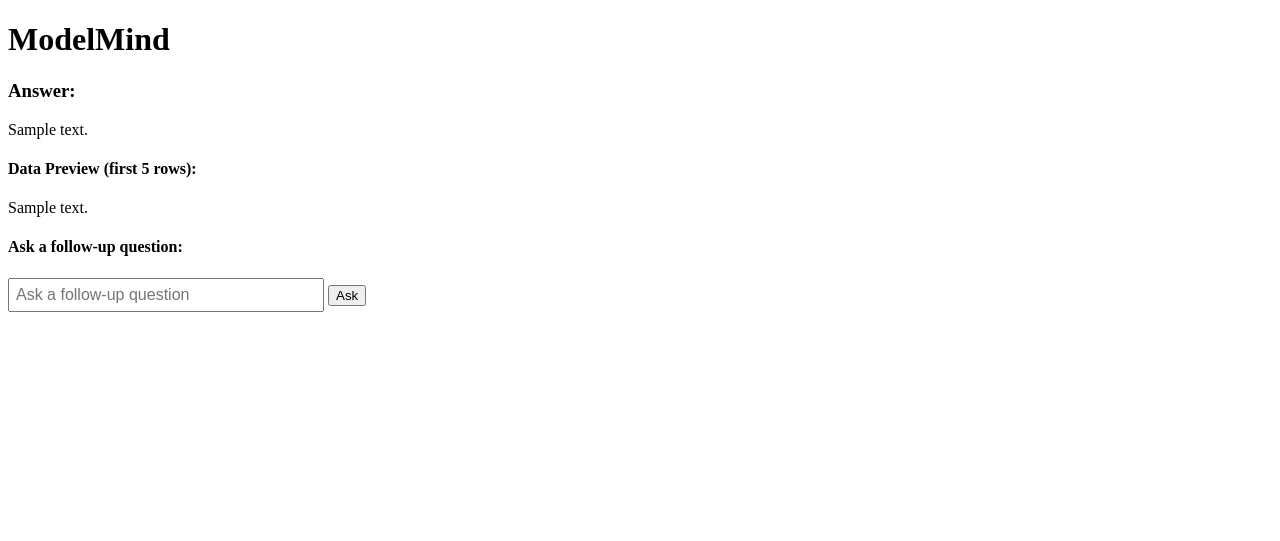
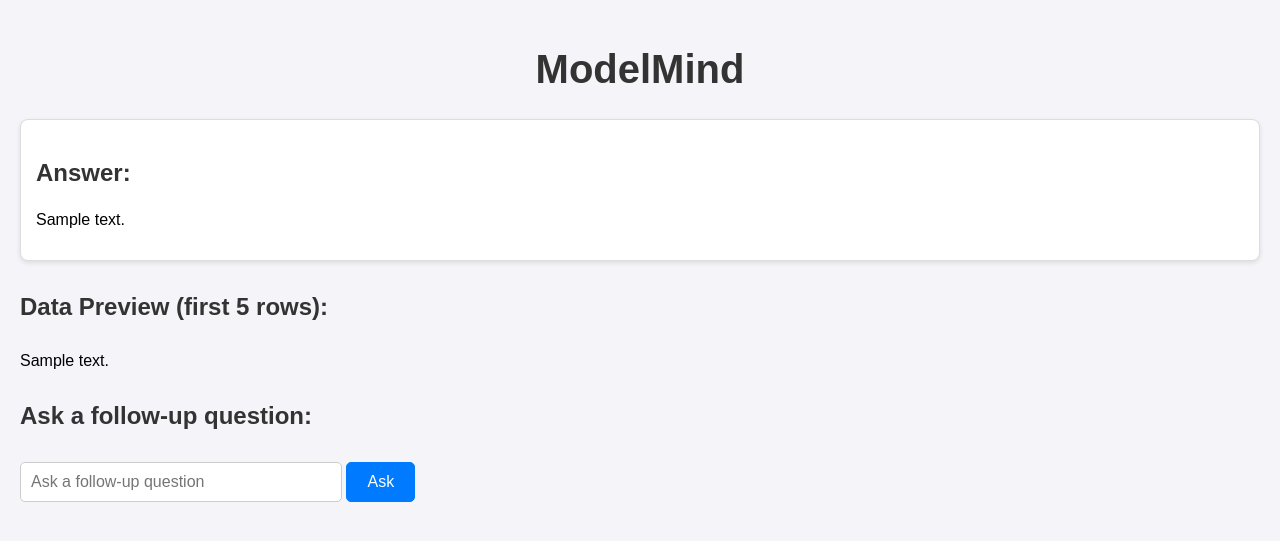
Before and after one commit to RitzCoder30/ModelMind, a Flask app: template templates/chat.html in a window 1280 px wide. Shown: the top 541 px of the page. Run offline with Flask 3, Linux system fonts and the light colour scheme; the template is opened without the code that fills it: most values are stand-ins (such as "Sample title", 1, 10 or a date in 2020).

Commit message:
Updated UI

```diff
--- a/templates/chat.html
+++ b/templates/chat.html
@@ -2,23 +2,74 @@
 <html lang="en">
 <head>
   <meta charset="UTF-8" />
+  <meta name="viewport" content="width=device-width, initial-scale=1.0">
   <title>ModelMind - Chat</title>
+  <style>
+    body {
+      font-family: Arial, sans-serif;
+      margin: 0;
+      padding: 20px;
+      background-color: #f4f4f9;
+    }
+    h1 {
+      color: #333;
+      font-size: 2.5em;
+      text-align: center;
+    }
+    h3, h4 {
+      color: #333;
+      font-size: 1.5em;
+    }
+    .answer-box {
+      background-color: #fff;
+      padding: 15px;
+      border: 1px solid #ddd;
+      border-radius: 8px;
+      margin-bottom: 20px;
+      box-shadow: 0 2px 5px rgba(0, 0, 0, 0.1);
+    }
+    input[type="text"] {
+      width: 300px;
+      padding: 10px;
+      font-size: 16px;
+      border-radius: 5px;
+      border: 1px solid #ccc;
+    }
+    input[type="submit"] {
+      padding: 10px 20px;
+      font-size: 16px;
+      border-radius: 5px;
+      border: 1px solid #007BFF;
+      background-color: #007BFF;
+      color: white;
+      cursor: pointer;
+    }
+    input[type="submit"]:hover {
+      background-color: #0056b3;
+    }
+    .data-preview {
+      margin-top: 20px;
+    }
+  </style>
 </head>
 <body>
   <h1>ModelMind</h1>
 
-  <h3>Answer:</h3>
-  <p>{{ answer }}</p>
+  <div class="answer-box">
+    <h3>Answer:</h3>
+    <p>{{ answer }}</p>
+  </div>
 
   {% if data_preview %}
-  <h4>Data Preview (first 5 rows):</h4>
-  <div>{{ data_preview | safe }}</div>
+  <div class="data-preview">
+    <h4>Data Preview (first 5 rows):</h4>
+    <div>{{ data_preview | safe }}</div>
+  </div>
   {% endif %}
 
   <h4>Ask a follow-up question:</h4>
   <form method="POST" action="/chat">
-    <input type="text" name="question" placeholder="Ask a follow-up question" required
-           style="width:300px; padding:6px; font-size:16px;">
+    <input type="text" name="question" placeholder="Ask a follow-up question" required>
     <input type="submit" value="Ask">
   </form>
 </body>
```
